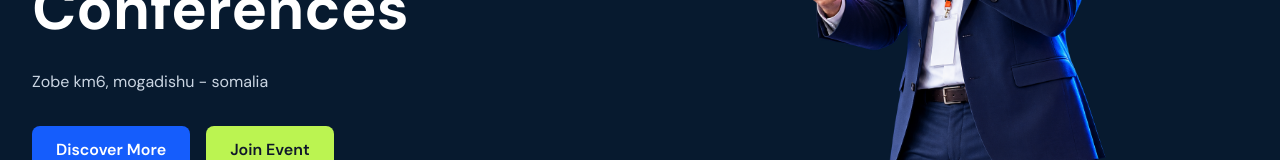
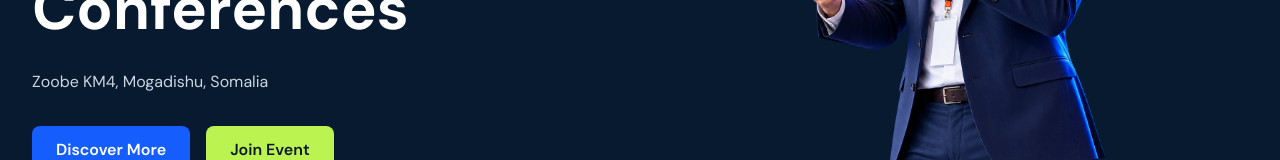
Before and after one commit to Abdullahi47/speaker-event-booking-platform-, a React (Vite) app in the folder frontend/: page / in a window 1280 px wide. Shown: the part 407-567 px from the top of the page. Built offline with nearby package versions, Linux system fonts and the light colour scheme.

Commit message:
fix: correct hero venue formatting

```diff
--- a/frontend/src/components/Hero.jsx
+++ b/frontend/src/components/Hero.jsx
@@ -13,7 +13,7 @@ function Hero() {
         </h1>
 
         <p className="mt-6 text-slate-300">
-          Zobe km6, mogadishu - somalia
+          Zoobe KM4, Mogadishu, Somalia
         </p>
 
         <div className="mt-8 flex gap-4">
```
